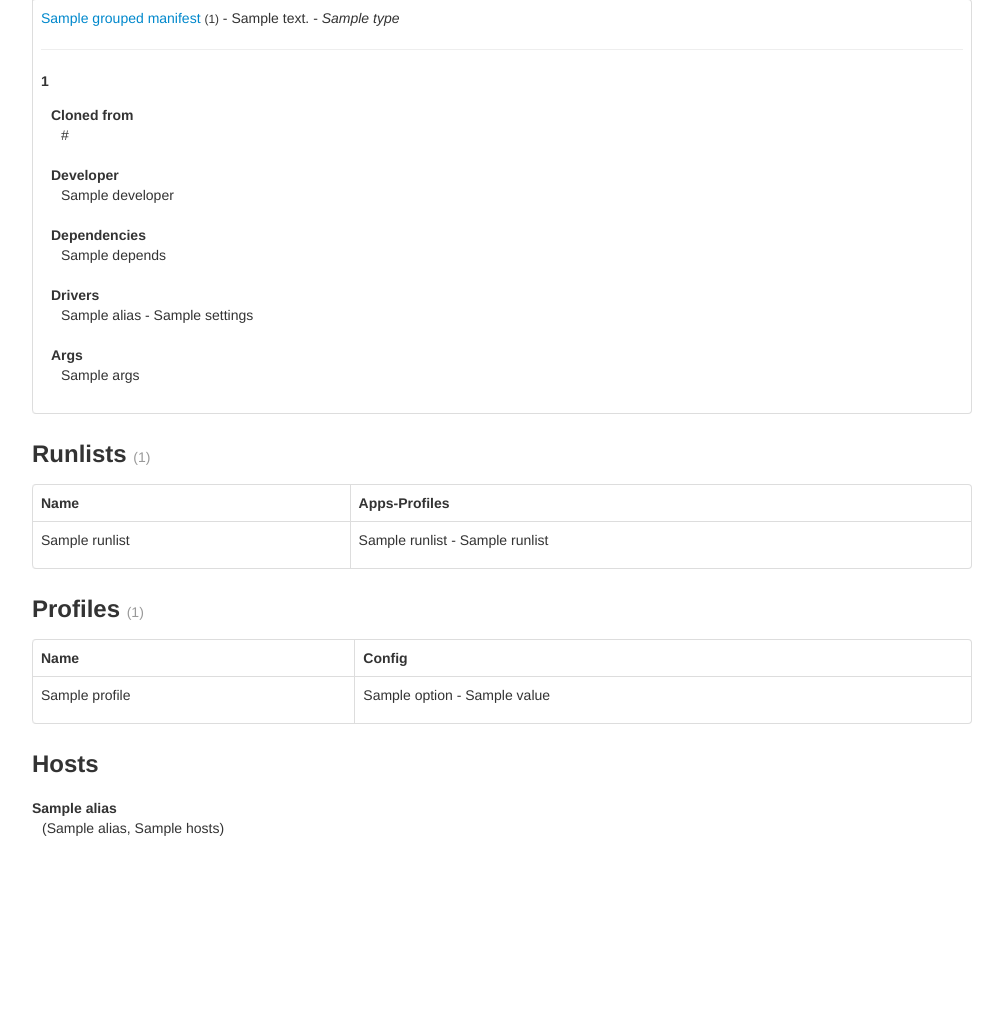
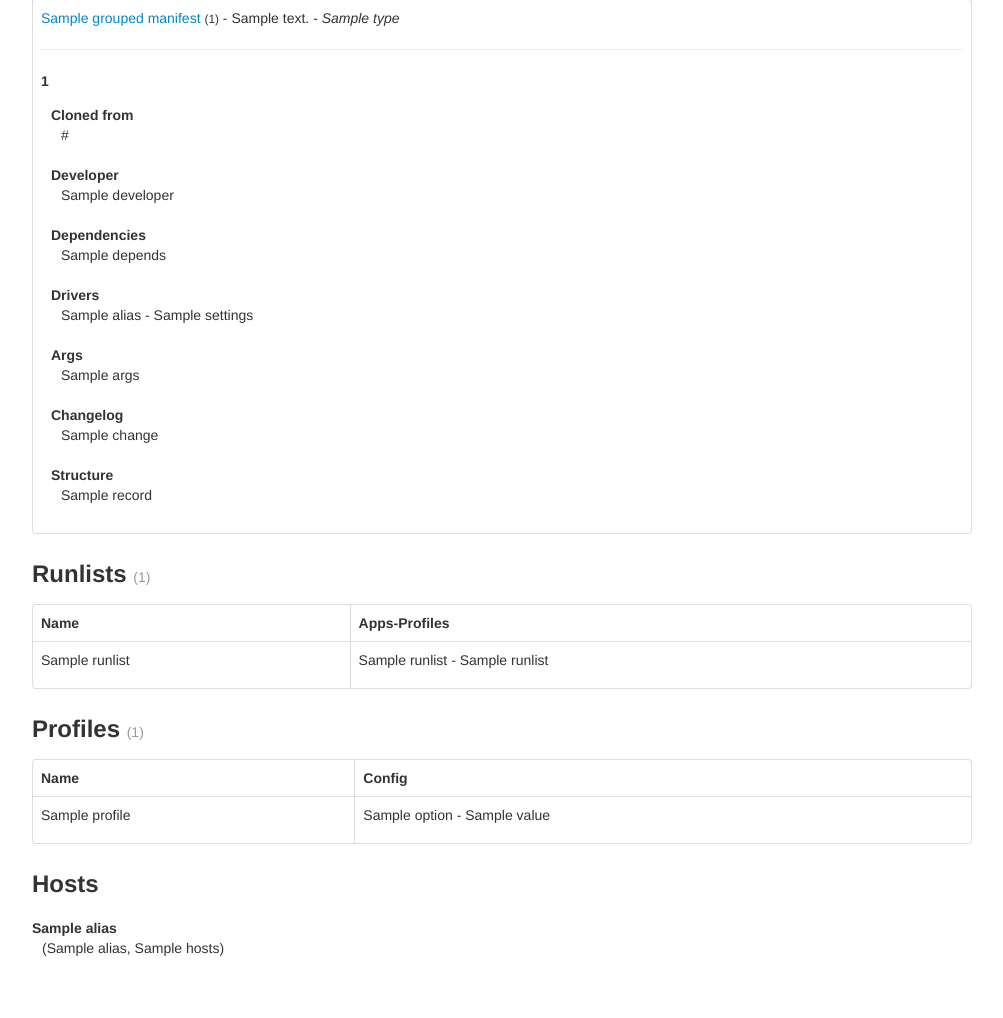
Before and after one commit to cocaine/cocaine-flow, a Flask app: template cocaine/flow/templates/dashboard.html in a window 1280 px wide. Shown: the part 121-1139 px from the top of the page, without its empty margins (138-1141 px from the left). Before the commit the page ends 957 px from the top, so only its background shows below. Run offline with Flask 2, Linux system fonts and the light colour scheme; the template is opened without the code that fills it: most values are stand-ins (such as "Sample title", 1, 10 or a date in 2020); parts of the project's set-up code (start-up, migrations or seed data) failed here and were passed over; some libraries are stand-ins or nearby versions.

Commit message:
Saving changelog and structure of app into manifest

```diff
--- a/cocaine/flow/templates/dashboard-admin.html
+++ b/cocaine/flow/templates/dashboard-admin.html
@@ -31,14 +31,13 @@
 
                                 </dt>
                                 <dd>
+
                                     {% if manifest.url %}
-
                                         <dl>
                                             <dt>Cloned from</dt>
                                             <dd>{{ manifest.url }}</dd>
                                         </dl>
                                     {% endif %}
-
 
                                     <dl>
                                         <dt>Developer</dt>
@@ -70,6 +69,27 @@
                                             <dd>{{ manifest.args|pprint }}</dd>
                                         </dl>
                                     {% endif %}
+
+                                    {% if manifest.changelog %}
+
+                                        <dl>
+                                            <dt>Changelog</dt>
+                                            {% for change in manifest.changelog %}
+                                                <dd>{{ change }}</dd>
+                                            {% endfor %}
+                                        </dl>
+                                    {% endif %}
+
+                                    {% if manifest.structure %}
+                                        <dl>
+                                            <dt>Structure</dt>
+                                            {% for record in manifest.structure %}
+                                                <dd>{{ record }}</dd>
+                                            {% endfor %}
+                                        </dl>
+                                    {% endif %}
+
+
                                 </dd>
                             </dl>
                         {% endfor %}
```
Also changed, not shown: cocaine/flow/views/views.py (+24 -2 lines).
